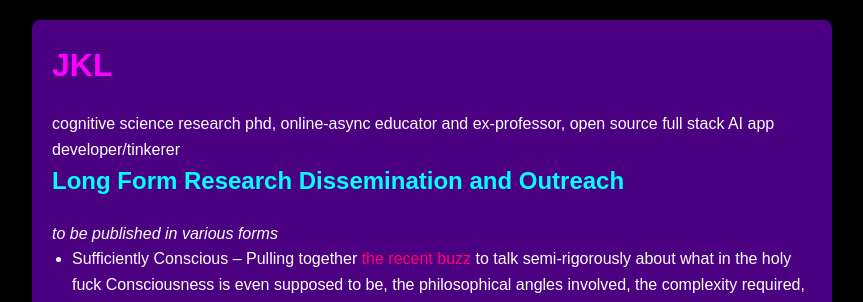
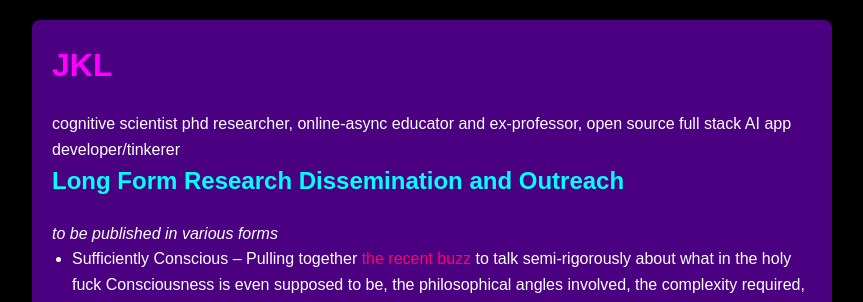
Before and after one commit to JacKaL37/jackal37.github.io, a Jekyll site: the page built from index.md, in a window 1280 px wide. Shown: the top 302 px of the page, without its empty margins (208-1071 px from the left). Built offline with Jekyll 4.4.1, drawn with Linux system fonts in a browser that asks for light colours; our own code applies the rules of GitHub Pages for plain Markdown files.

Commit message:
Update index.md

```diff
--- a/index.md
+++ b/index.md
@@ -1,9 +1,11 @@
-<link rel="stylesheet" type="text/css" href="styles.css">
-
+---
+layout: default
+title: DrJKL
+---
 
 # JKL
 
-cognitive science research phd,
+cognitive scientist phd researcher,
 online-async educator and ex-professor,
 open source full stack AI app developer/tinkerer
 
```
